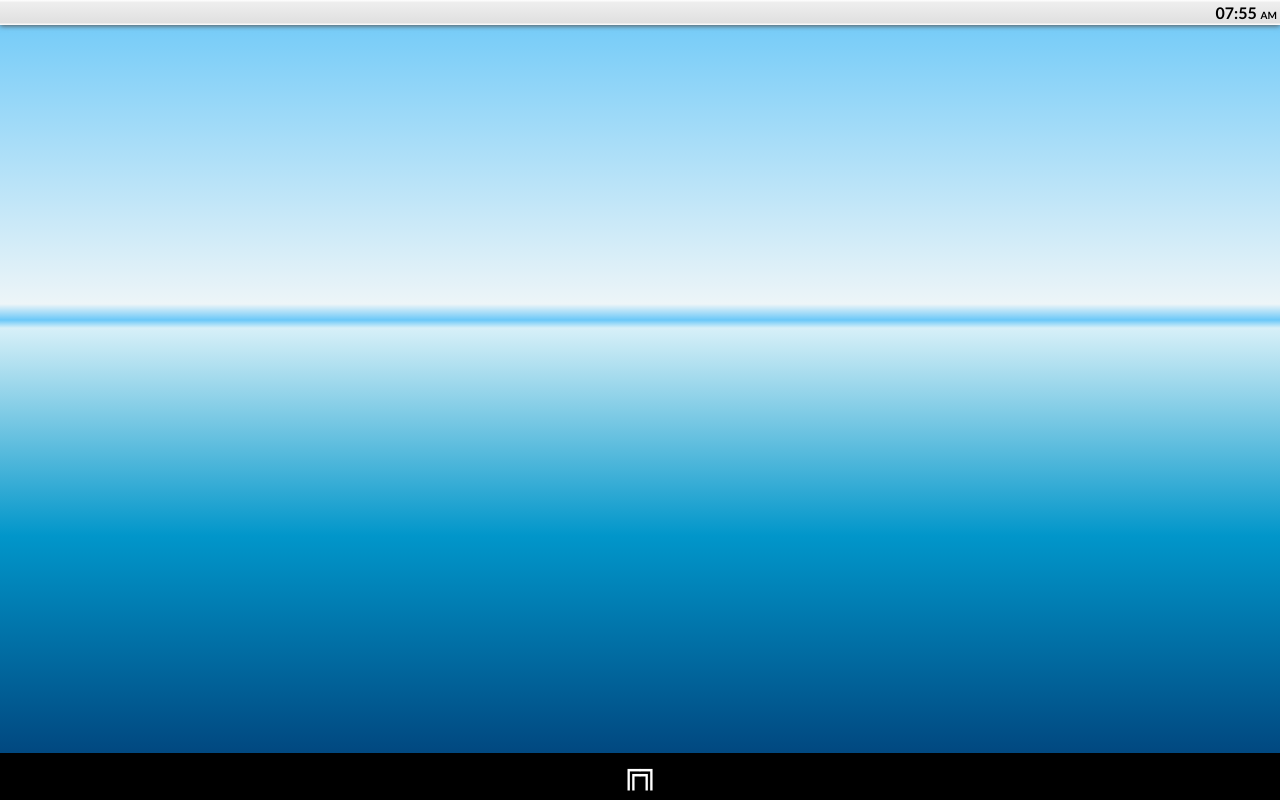
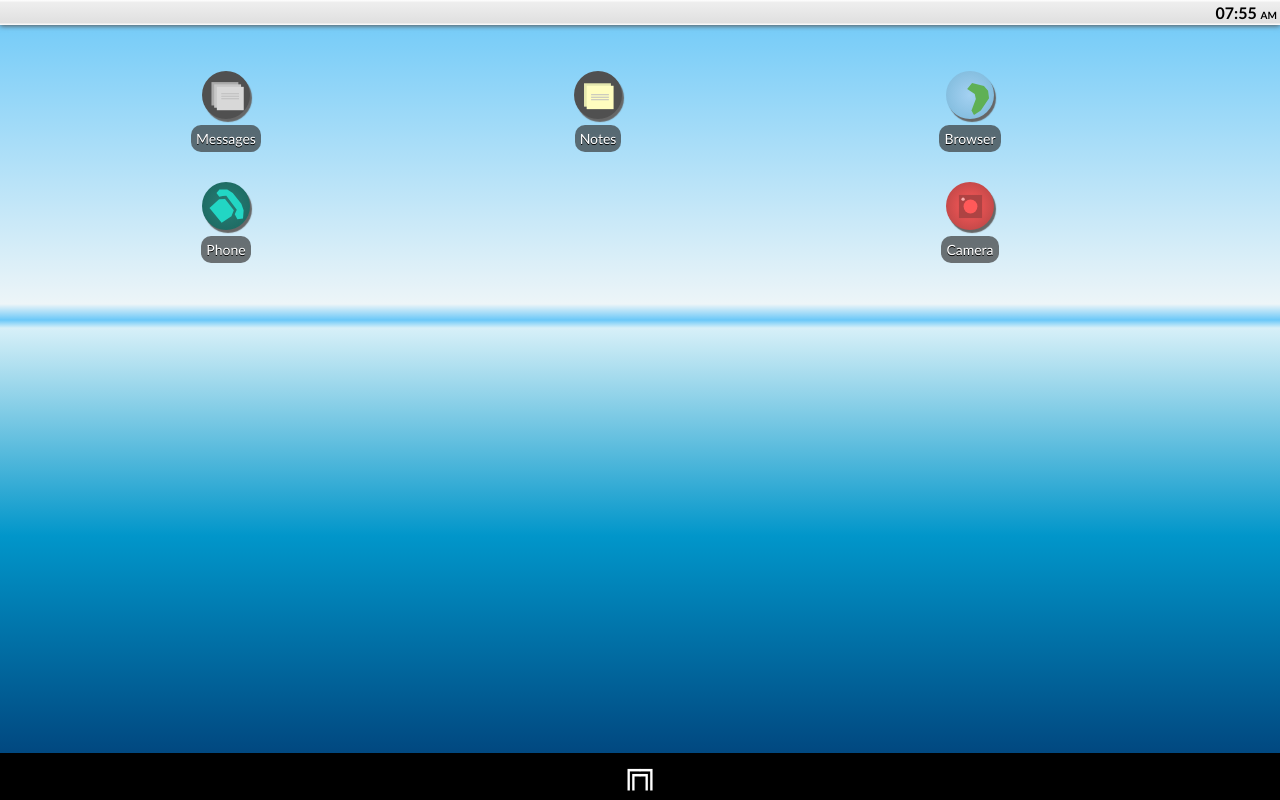
Before and after one commit to CrociDB/js13k-2018, a website: page game/game.html in a window 1280 px wide. Drawn offline with Linux system fonts and the light colour scheme.

Commit message:
added the icons

```diff
--- a/game/css/style.css
+++ b/game/css/style.css
@@ -18,6 +18,7 @@ body {
     background: linear-gradient(180deg, rgb(107,200,248) 0%, rgb(237,245,248) 38%, rgb(107,200,248) 40%, rgb(215,240,248) 41%, rgb(1,150,202) 67%, rgb(1,55,112) 100%);
 }
 
+/* Header */
 
 header {
     background: #e0e0e0;
@@ -40,6 +41,61 @@ header > p {
 header > p > span {
     font-size: 10px;
 }
+
+/* Home Screen Container */
+.icons {
+    overflow: hidden;
+}
+
+.icons li {
+    display: block;
+
+    float: left;
+    width: 30%;
+    margin-top: 30px;
+
+    text-align: center;
+}
+
+.icon {
+    display: inline-block;
+    width: 48px;
+    height: 48px;
+    background-color: #505050;
+    border-radius: 50%;
+    box-shadow: 2px 3px 1px 0 #666666;
+}
+
+.icons p {
+    margin: 5px 0 5px 0;
+    padding: 0;
+}
+
+.icons a {
+    border-radius: 10px;
+    padding: 5px;
+    background-color: #333333AB;
+    color: white;
+    font-size: 14px;
+    text-decoration: none;
+    text-shadow: 0px 1px black;
+}
+
+.i-browser {
+    background-image: radial-gradient(#a4d1f2, #79b7d8);
+}
+
+.i-camera {
+    background-image: radial-gradient(rgb(255, 89, 89), rgb(174, 67, 67));
+}
+
+.i-phone {
+    background-image: radial-gradient(#2a7e76, rgb(25, 101, 93));
+}
+
+
+
+/* Footer */
 
 footer {
     position: absolute;
--- a/game/game.html
+++ b/game/game.html
@@ -12,7 +12,51 @@
             <header><p>07:55 <span>AM</span></p></header>
 
             <div id="container">
+                <ul class="icons">
+                    <li><span class="icon">
+                        <svg viewBox="0 0 48 48" width="49" height="49">
+                            <rect x="9.273" y="10.861" width="26.349" height="22.892" style="fill: rgb(171, 171, 171);"/>
+                            <rect x="11.923" y="13.087" width="26.349" height="22.892" style="fill: rgb(199, 199, 199);"/>
+                            <rect x="14.541" y="15.524" width="26.349" height="22.892" style="fill: rgb(216, 216, 216);"/>
+                            <line style="stroke: rgb(190, 190, 190);" x1="18.861" y1="22.292" x2="36.283" y2="22.292"/>
+                            <line style="stroke: rgb(190, 190, 190);" x1="18.861" y1="24.739" x2="36.285" y2="24.739"/>
+                            <line style="stroke: rgb(190, 190, 190);" x1="18.861" y1="27.187" x2="36.285" y2="27.187"/>
+                        </svg>
+                    </span><p><a href="javascript:;">Messages</a></p></li>
 
+                    <li><span class="icon">
+                            <svg viewBox="0 0 48 48" width="49" height="49">
+                                <rect x="9.803" y="12.027" width="26.349" height="22.892" style="fill: rgb(229, 231, 174);"/>
+                                <rect x="12.421" y="14.464" width="26.349" height="22.892" style="fill: rgb(255, 253, 191);"/>
+                                <line style="stroke: rgb(190, 190, 190);" x1="16.741" y1="23.246" x2="34.163" y2="23.246"/>
+                                <line style="stroke: rgb(190, 190, 190);" x1="16.741" y1="25.693" x2="34.165" y2="25.693"/>
+                                <line style="stroke: rgb(190, 190, 190);" x1="16.741" y1="28.141" x2="34.165" y2="28.141"/>
+                            </svg>
+                    </span><p><a href="javascript:;">Notes</a></p></li>
+
+                    <li><span class="icon i-browser"><?xml version="1.0" encoding="utf-8"?>
+                            <svg viewBox="0 0 48 48" width="49" height="49">
+                            <polyline style="fill: #5fb055" points="24.886 39.053 29.231 27.394 28.171 22.413 20.753 17.644 25.522 11.709 37.18 14.676 41.207 19.34 42.161 26.759 34.107 38.629 27.43 43.08 25.098 38.841"/>
+                            </svg>
+                    </span><p><a href="javascript:;">Browser</a></p></li>
+
+                    <li><span class="icon i-phone">
+                            <svg viewBox="0 0 48 48" width="49" height="49">
+                                <polyline style="fill: #22d6c4" points="17.382 6.775 24.721 7.264 30.127 10.655 38.512 21.347 40.775 27.69 40.18 35.773 34.66 36.422 32.06 31.683 34.048 27.083 23.793 13.357 20.27 13.835 16.933 14.382 14.155 10.8 17.525 6.961"/>
+                                <polyline style="fill: #22d6c4" points="22.414 16.438 31.158 27.601 28.832 33.461 19.251 39.973 7.344 25.461 16.74 16.81 22.321 16.531"/>
+                            </svg>
+                    </span><p><a href="javascript:;">Phone</a></p></li>
+
+                    <li></li>
+
+                    <li><span class="icon i-camera">
+                            <svg viewBox="0 0 48 48" width="49" height="49">
+                                <rect x="12.66" y="12.66" width="22.681" height="22.681" style="fill: rgb(174, 67, 67);"/>
+                                <circle style="fill: rgb(255, 89, 89);" cx="24" cy="24" r="6.786"/>
+                                <circle style="fill: rgb(252, 171, 171);" cx="16.725" cy="16.796" r="1.618"/>
+                            </svg>
+                    </span><p><a href="javascript:;">Camera</a></p></li>
+                </ul>
             </div>
 
             <footer>
```
